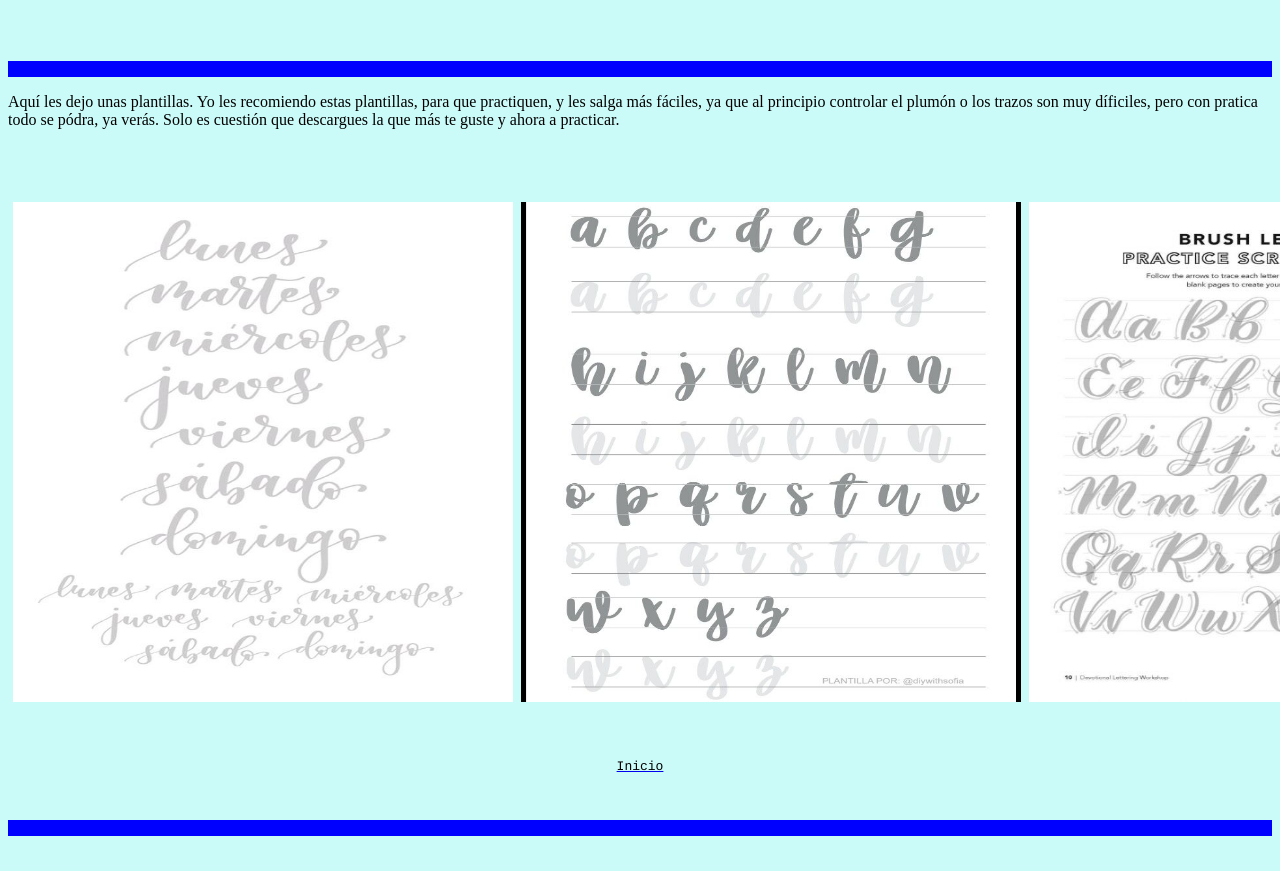
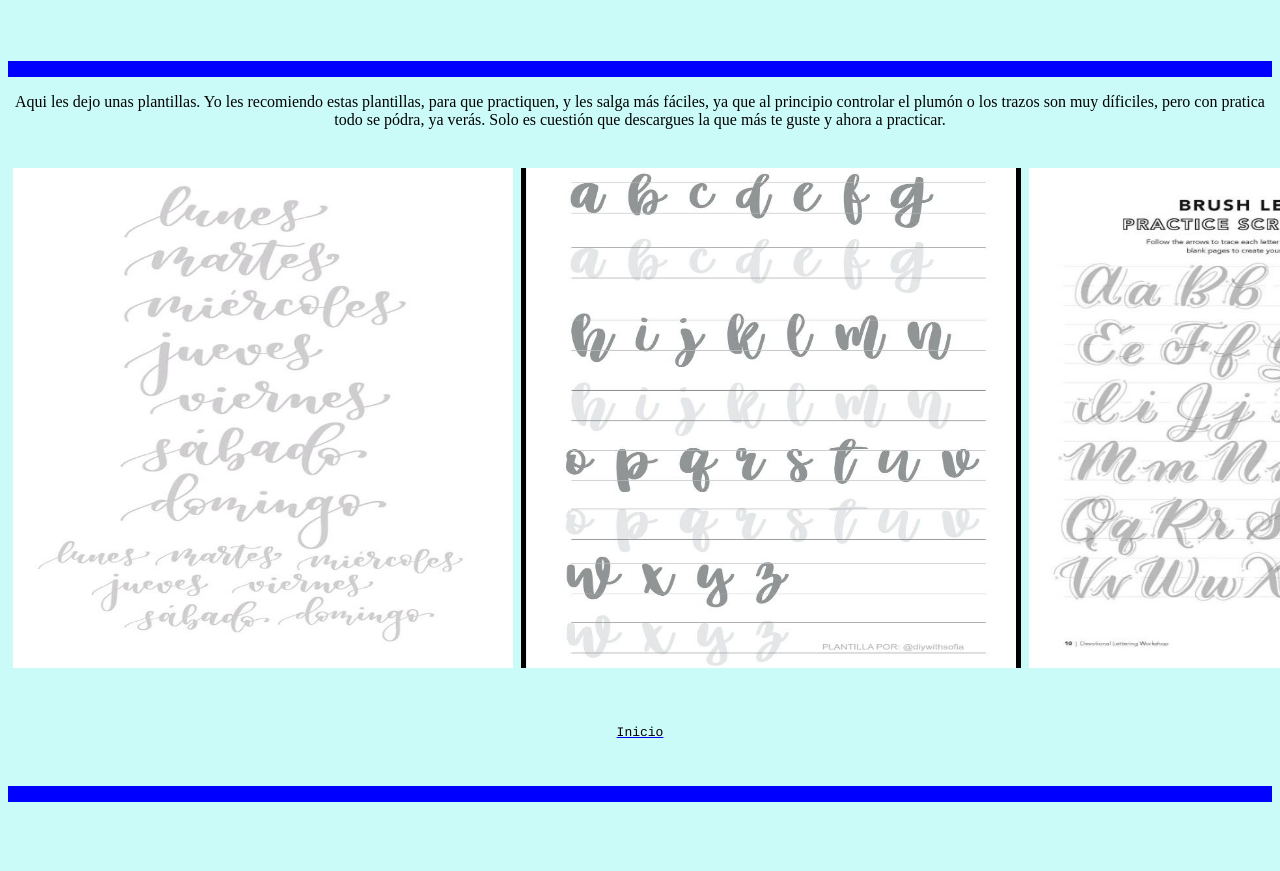
Before and after one commit to Solgar-3/Malaquita-, a plain HTML site: page Plantillas.html in a window 1280 px wide. Shown: the top 871 px of the page. Drawn offline with Linux system fonts and the light colour scheme.

Commit message:
Add files via upload

```diff
--- a/Plantillas.html
+++ b/Plantillas.html
@@ -12,7 +12,8 @@
 <hr size=16 color=blue>
 
 <P ALIGN=justify
-<FONT FACE=tahoma SIZE=3> <p align=center> <p> Aquí les dejo unas plantillas. Yo les recomiendo estas plantillas, para que practiquen, y les salga más fáciles, ya que al principio controlar el plumón o los trazos son muy díficiles, pero con pratica todo se pódra, ya verás. Solo es cuestión que descargues la que más te guste y ahora a practicar. </p>
+<FONT FACE=tahoma SIZE=3> <p align=center> Aqui les dejo unas plantillas. Yo les recomiendo estas plantillas, para que practiquen, y les salga más fáciles, ya que al principio controlar el plumón o los trazos son muy díficiles, pero con pratica todo se pódra, ya verás.
+Solo es cuestión que descargues la que más te guste y ahora a practicar.
 <br>
 </P></FONT>
 <center>
```
